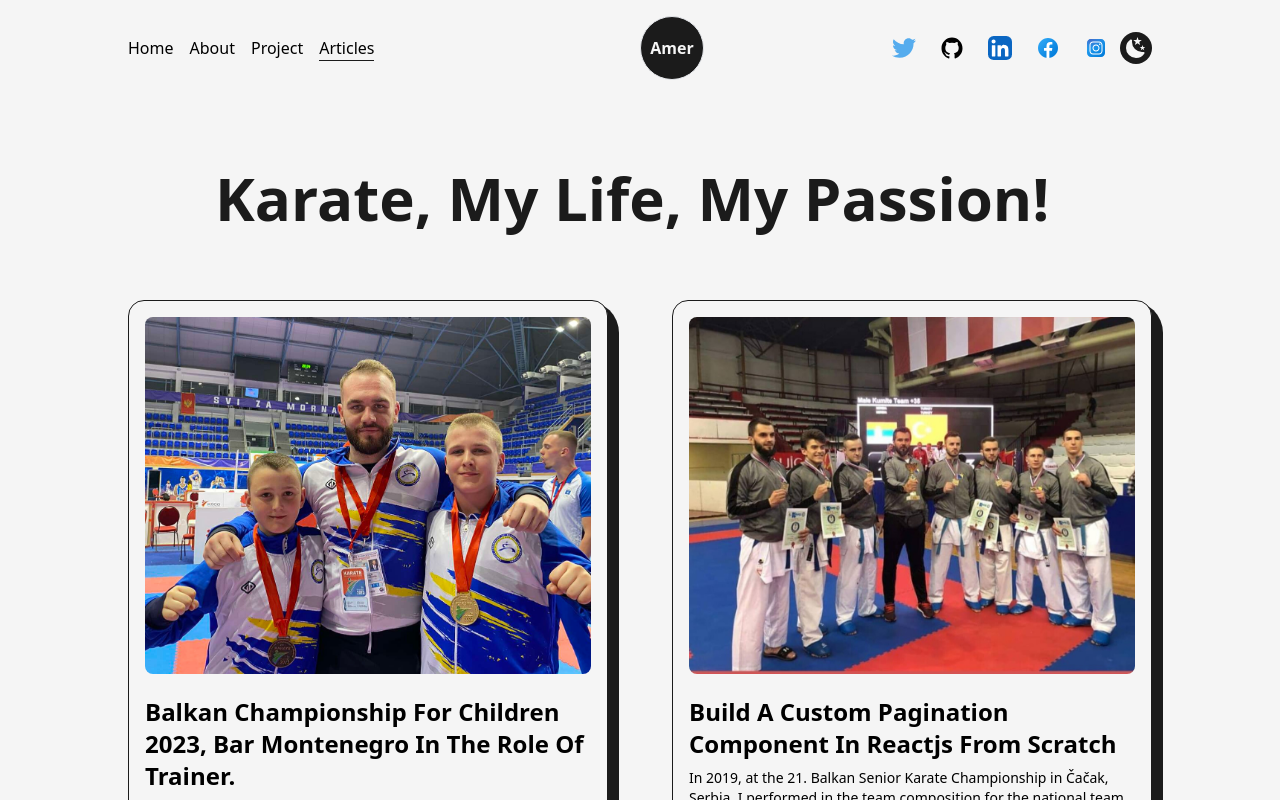
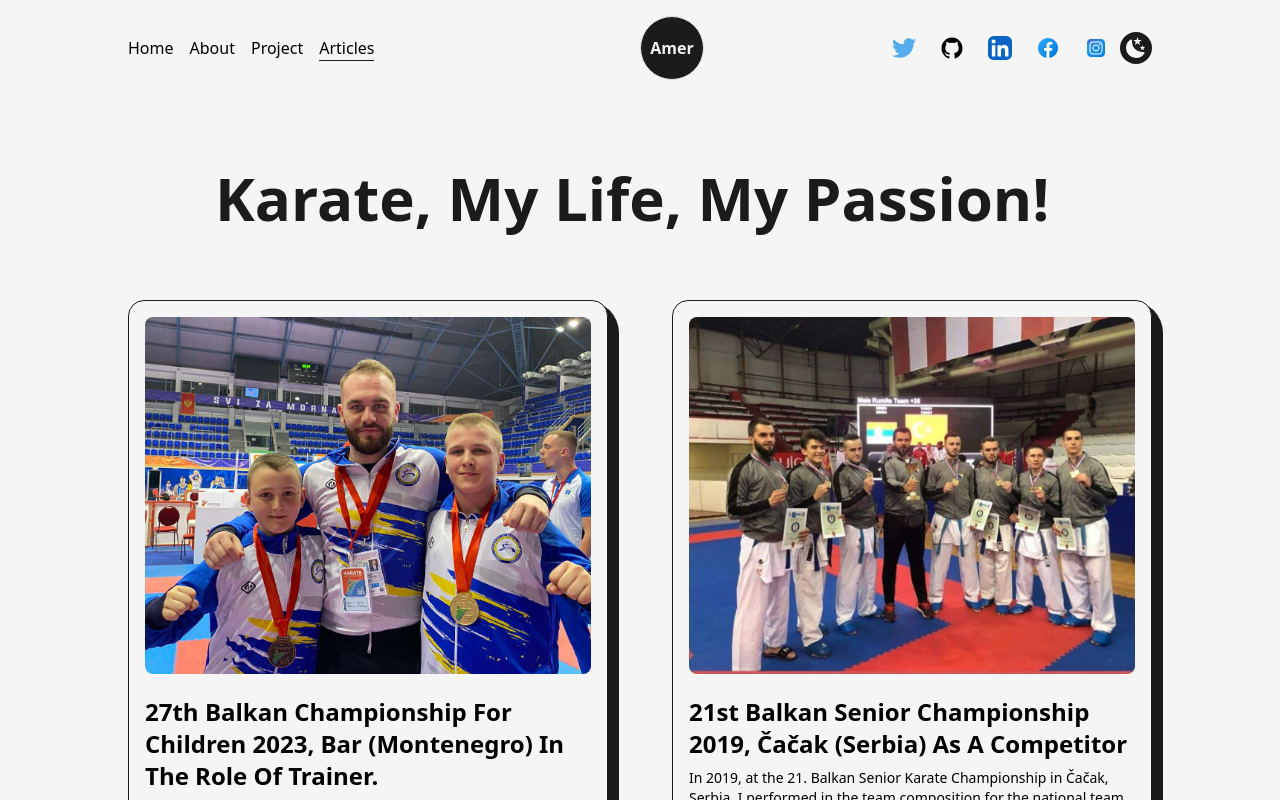
Before and after one commit to amerv97/Next.js-amervarajic-portfolio, a Next.js app in the folder Next.js-Developer-Portfolio-Starter-Code-main/: page /articles in a window 1280 px wide. Shown: the top 800 px of the page. Built offline with nearby package versions, Linux system fonts and the light colour scheme.

Commit message:
Added some data

```diff
--- a/Next.js-Developer-Portfolio-Starter-Code-main/src/pages/articles.js
+++ b/Next.js-Developer-Portfolio-Starter-Code-main/src/pages/articles.js
@@ -116,7 +116,7 @@ const articles = () => {
   return (
     <>
       <Head>
-        <title>Amer Varajic | Articles Page</title>
+        <title>Amer Varajic | Karate Page</title>
         <meta name="description" content="any description" />
       </Head>
       <TransitionEffect />
@@ -130,9 +130,8 @@ const articles = () => {
             className="grid grid-cols-2 gap-16 lg:gap-8
             md:grid-cols-1 md:gap-y-16"
           >
-
             <FeaturedArticle
-              title="Balkan Championship for children 2023, Bar Montenegro in the role of trainer."
+              title="27th Balkan Championship for children 2023, Bar (Montenegro) in the role of trainer."
               summary="I want to highlight this result as one of my greatest successes in the role of coach.
               My club competed with four competitors, three of them won medals, and two of them even won the title of Balkan champion.
               The champions of the Balkans were Sara Hukara in the category of girls 13 years old, -49kg and Emir Zundja in the category of boys 12 years old, +52kg.
@@ -143,7 +142,7 @@ const articles = () => {
               img={article11}
             />
             <FeaturedArticle
-              title="Build A Custom Pagination Component In Reactjs From Scratch"
+              title="21st Balkan Senior Championship 2019, Čačak (Serbia) as a competitor "
               summary="In 2019, at the 21. Balkan Senior Karate Championship in Čačak, Serbia.
               I performed in the team composition for the national team of Bosnia and Herzegovina. My team and I achieved an incredible feat. We emerged victorious by defeating Bulgaria in the first match, followed by a win against Serbia, the reigning European vice-champion. In the final match, we triumphed over Turkey, securing the Balkan championship title. Our relentless training, skillful techniques, and unwavering teamwork propelled us to this remarkable victory, leaving an indelible mark in the history of the Bosnian sport."
               link="https://www.balkankarate.org/wp-content/uploads/2019/04/21st_Balkan_Seniors_Championship_2019-Results.pdf"
```
